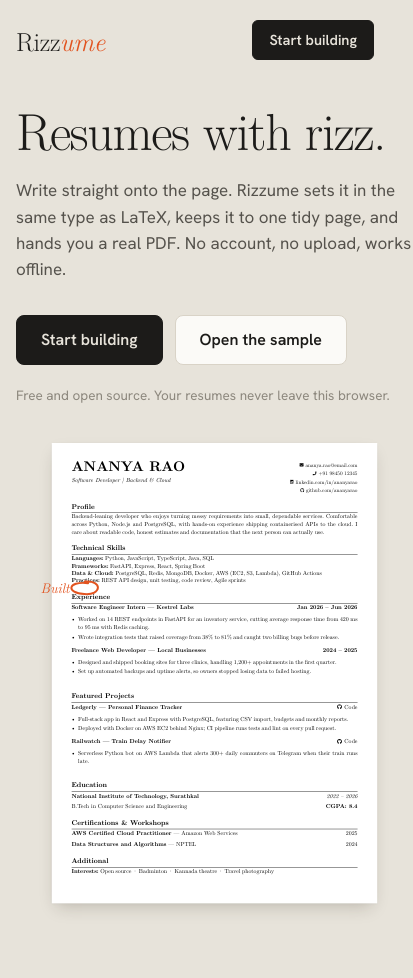
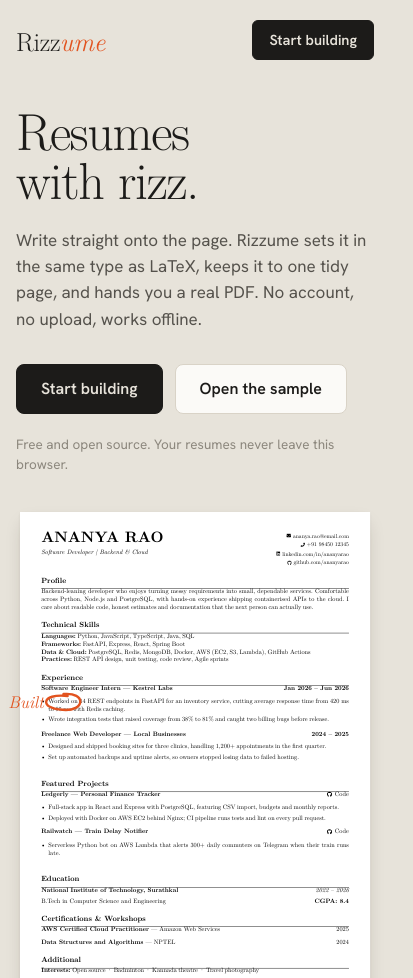
Before and after one commit to pankqx/rizzume, a website built with Vite: page index.html in a window 390 px wide. Shown: the top 978 px of the page, 413 px wide, since content can reach past the window. Built offline with nearby package versions, Linux system fonts and the light colour scheme.

Commit message:
Keep heading rules clear of text when auto-fit tightens; mobile hero scaling; hide margin marks on phones

```diff
--- a/src/fit.js
+++ b/src/fit.js
@@ -8,7 +8,7 @@ export const AVAIL_H = (841.89 - 72) * PX_PER_PT;
 function params(u, base) {
   let k, fs;
   if (u <= 0) {
-    k = 1 + Math.max(u, -0.5) * 0.8;
+    k = 1 + Math.max(u, -0.5) * 0.6;
     fs = base + Math.min(0, u + 0.5) * 2 * 1.25;
   } else {
     k = 1 + (Math.min(u, 0.6) / 0.6) * 0.55;
--- a/src/styles/app.css
+++ b/src/styles/app.css
@@ -95,8 +95,8 @@ a { color: inherit; }
 .hero-cta { display: flex; gap: 12px; flex-wrap: wrap; align-items: center; }
 .hero-note { margin-top: 20px; font-size: 13.5px; color: var(--ink-3); }
 .hero-stage { position: relative; display: grid; place-items: center; min-height: 560px; }
-.stage-sheet { position: relative; width: 396.85px; height: 561.26px; }
-.stage-sheet .sheet { position: absolute; top: 0; left: 0; transform: scale(.5); transform-origin: 0 0; box-shadow: var(--paper-shadow); }
+.stage-sheet { --s: .5; position: relative; width: calc(793.7px * var(--s)); height: calc(1122.5px * var(--s)); }
+.stage-sheet .sheet { position: absolute; top: 0; left: 0; transform: scale(var(--s)); transform-origin: 0 0; box-shadow: var(--paper-shadow); }
 .stage-sheet .sheet .r-sec, .stage-sheet .sheet .r-head { opacity: 0; transform: translateY(14px); }
 .stage-sheet.run .sheet .r-head, .stage-sheet.run .sheet .r-sec { animation: setType .7s var(--ease) forwards; }
 .proof-demo { position: absolute; pointer-events: none; }
@@ -119,8 +119,8 @@ a { color: inherit; }
 
 .fitdemo { display: grid; grid-template-columns: minmax(0, 5fr) minmax(0, 6fr); gap: clamp(24px, 5vw, 72px); align-items: center; }
 .fitdemo-stage { display: grid; place-items: center; background: color-mix(in srgb, var(--ink) 4%, transparent); border-radius: 16px; padding: 32px 16px; }
-.fitdemo-sheet { width: 317.5px; height: 449px; position: relative; }
-.fitdemo-sheet .sheet { transform: scale(.4); transform-origin: 0 0; position: absolute; box-shadow: var(--paper-shadow); transition: none; }
+.fitdemo-sheet { --s: .4; width: calc(793.7px * var(--s)); height: calc(1122.5px * var(--s)); position: relative; }
+.fitdemo-sheet .sheet { transform: scale(var(--s)); transform-origin: 0 0; position: absolute; box-shadow: var(--paper-shadow); transition: none; }
 .fitdemo-controls { display: flex; gap: 8px; flex-wrap: wrap; margin: 24px 0 16px; }
 .meter { display: flex; align-items: center; gap: 10px; font-size: 14px; color: var(--ink-2); font-variant-numeric: tabular-nums; }
 .meter-bar { width: 160px; height: 6px; border-radius: 3px; background: var(--line); overflow: hidden; }
@@ -321,11 +321,12 @@ input[type='range'] { accent-color: var(--ember); width: 140px; }
 /* ---------- mobile ---------- */
 .mobile-tabs { display: none; }
 @media (max-width: 920px) {
-  .hero { grid-template-columns: 1fr; }
+  .hero { grid-template-columns: minmax(0, 1fr); }
+  .marks, .mark-tip { display: none; }
   .hero-stage { min-height: 0; order: 2; }
   .steps, .features { grid-template-columns: 1fr; }
   .step + .step { padding-left: 0; border-left: 0; border-top: 1px solid var(--line); }
-  .fitdemo { grid-template-columns: 1fr; }
+  .fitdemo { grid-template-columns: minmax(0, 1fr); }
   .workspace { grid-template-columns: 1fr; }
   .panel { position: fixed; left: 0; right: 0; bottom: 56px; height: 62vh; z-index: 40; border-right: 0; border-top: 1px solid var(--line); border-radius: 16px 16px 0 0; box-shadow: var(--pop-shadow); transform: translateY(110%); transition: transform .3s var(--ease); }
   .panel.open { transform: none; }
@@ -339,7 +340,6 @@ input[type='range'] { accent-color: var(--ember); width: 140px; }
   .gutter { display: none; }
 }
 @media (max-width: 520px) {
-  .stage-sheet { transform: scale(.82); transform-origin: top center; height: 470px; }
   .nav .btn.ghost { display: none; }
 }
 @media (prefers-reduced-motion: reduce) {
--- a/src/styles/resume.css
+++ b/src/styles/resume.css
@@ -55,8 +55,8 @@
 /* ---------- sections ---------- */
 .r-sec { margin-top: calc(9 * var(--gap)); }
 .r-h {
-  font-size: 1.2em; line-height: 1; font-weight: 700; margin: 0 0 calc(4 * var(--gap) - 6.1pt);
-  padding-bottom: 5pt; border-bottom: 0.4pt solid #000;
+  font-size: 1.2em; line-height: 1; font-weight: 700; margin: 0 0 calc(-2.1 * var(--gap));
+  padding-bottom: calc(5 * var(--gap)); border-bottom: 0.4pt solid #000;
 }
 .r-p, .r-line, .r-btext { text-align: justify; hyphens: auto; -webkit-hyphens: auto; word-spacing: -0.08em; }
 .r-ul li { text-align: justify; hyphens: auto; -webkit-hyphens: auto; word-spacing: -0.08em; }
@@ -107,7 +107,7 @@
 .tpl-modern .r-contact { display: flex; flex-wrap: wrap; gap: 2pt 12pt; text-align: left; margin: 0; font-size: 0.92em; color: #3a3935; }
 .tpl-modern .r-c { margin: 0; }
 .tpl-modern .r-ico { fill: var(--accent); }
-.tpl-modern .r-h { font-size: 1.12em; color: var(--accent); border-bottom: 0.6pt solid #cfccc5; padding-bottom: 2pt; }
+.tpl-modern .r-h { font-size: 1.12em; color: var(--accent); border-bottom: 0.6pt solid #cfccc5; padding-bottom: calc(3 * var(--gap)); margin-bottom: calc(3 * var(--gap)); }
 .tpl-modern .r-p, .tpl-modern .r-line, .tpl-modern .r-btext { text-align: left; hyphens: manual; }
 .tpl-modern .r-row .r-r { font-weight: 400; color: #55534e; font-style: normal; }
 .tpl-modern .r-sub .r-r { color: #1d1d1f; }
@@ -125,7 +125,7 @@
 .tpl-compact .r-contact { display: flex; flex-wrap: wrap; justify-content: center; gap: 0 10pt; text-align: center; margin: 0; }
 .tpl-compact .r-c { margin: 0; }
 .tpl-compact .r-sec { margin-top: calc(6 * var(--gap)); }
-.tpl-compact .r-h { font-family: 'LM Roman Caps', 'LM Roman', serif; font-weight: 400; font-size: 1.18em; margin-bottom: calc(3 * var(--gap)); }
+.tpl-compact .r-h { font-family: 'LM Roman Caps', 'LM Roman', serif; font-weight: 400; font-size: 1.18em; padding-bottom: calc(3 * var(--gap)); margin-bottom: calc(-1 * var(--gap)); }
 .tpl-compact .r-ul { margin: calc(1.5 * var(--gap)) 0 calc(3 * var(--gap)); }
 .tpl-compact .r-ul li { margin-bottom: calc(1.5 * var(--gap)); }
 .tpl-compact .r-entry + .r-entry { margin-top: calc(3 * var(--gap)); }
--- a/src/views/landing.js
+++ b/src/views/landing.js
@@ -88,6 +88,8 @@ export function renderLanding(app) {
   const exp = demo.sections.find((s) => s.type === 'experience');
   exp.items[0].bullets[0].text = exp.items[0].bullets[0].text.replace(/^Built/, 'Worked on');
   const stage = app.querySelector('#stage');
+  const heroScale = Math.min(0.5, (stage.parentElement.clientWidth - 8) / 793.7);
+  stage.style.setProperty('--s', heroScale);
   const sheet = sheetEl(demo);
   stage.appendChild(sheet);
   fit(sheet, demo);
@@ -109,6 +111,7 @@ export function renderLanding(app) {
       const mark = document.createElement('div');
       mark.className = 'proof-demo';
       mark.style.cssText = `left:${x}px;top:${y}px;width:${w}px;height:${hh}px`;
+      mark.style.setProperty('--x', 0);
       mark.innerHTML = `<svg width="${w}" height="${hh}"><path d="M${w * 0.52},${1} C${w * 1.08},${-1} ${w * 1.05},${hh + 2} ${w * 0.5},${hh} C${-w * 0.06},${hh - 1} ${-w * 0.04},${0} ${w * 0.62},${3}"/></svg><span class="proof-tag" style="left:-34px;top:-4px">Built</span>`;
       stage.appendChild(mark);
       requestAnimationFrame(() => mark.classList.add('on'));
@@ -126,6 +129,7 @@ export function renderLanding(app) {
   // ---- Fit demo ----
   const fd = sampleResume();
   const fdHost = app.querySelector('#fitdemo');
+  fdHost.style.setProperty('--s', Math.min(0.4, (fdHost.parentElement.clientWidth - 32) / 793.7));
   const fdSheet = sheetEl(fd);
   fdHost.appendChild(fdSheet);
   const meter = app.querySelector('#fitmeter');
```
Also changed, not shown: 1 other file.
